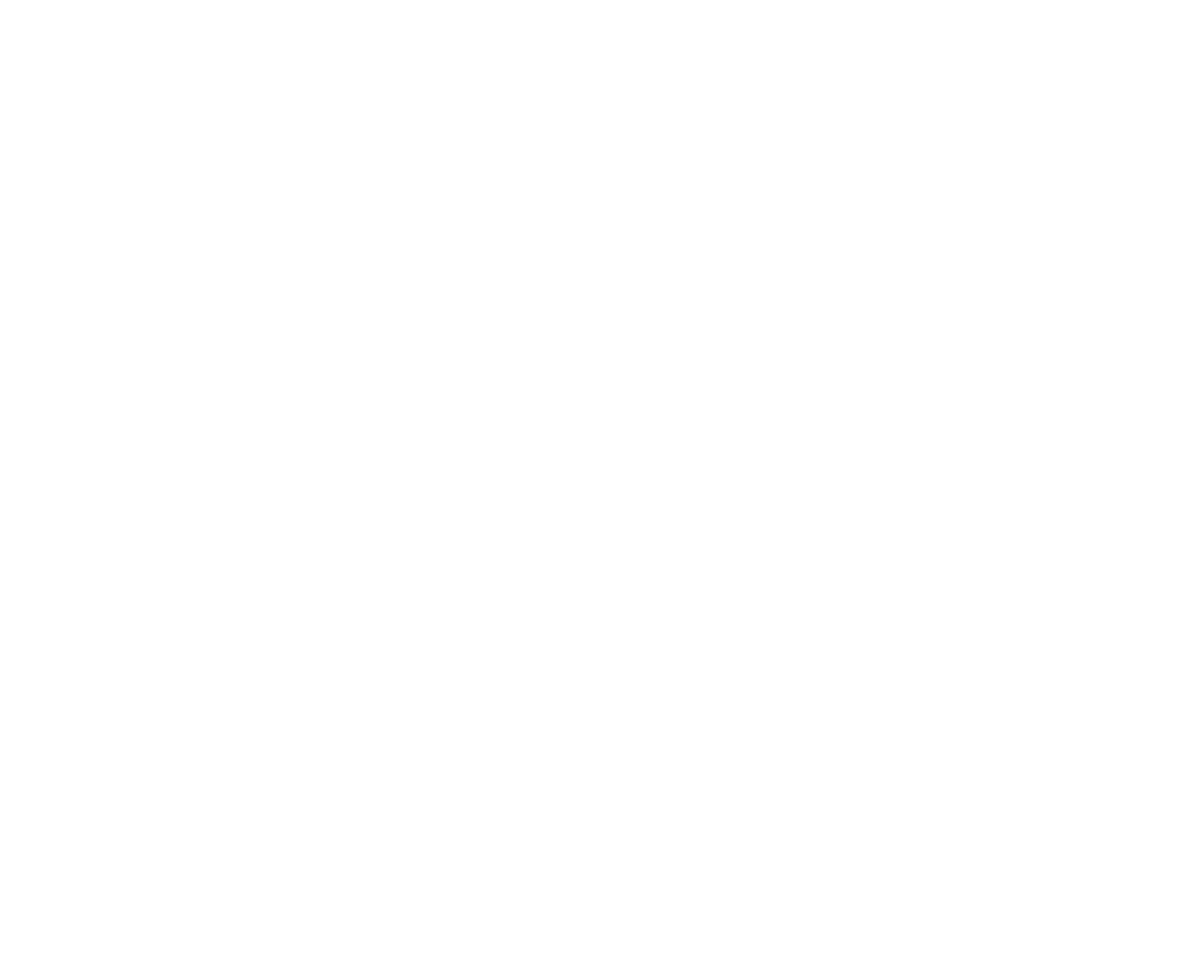
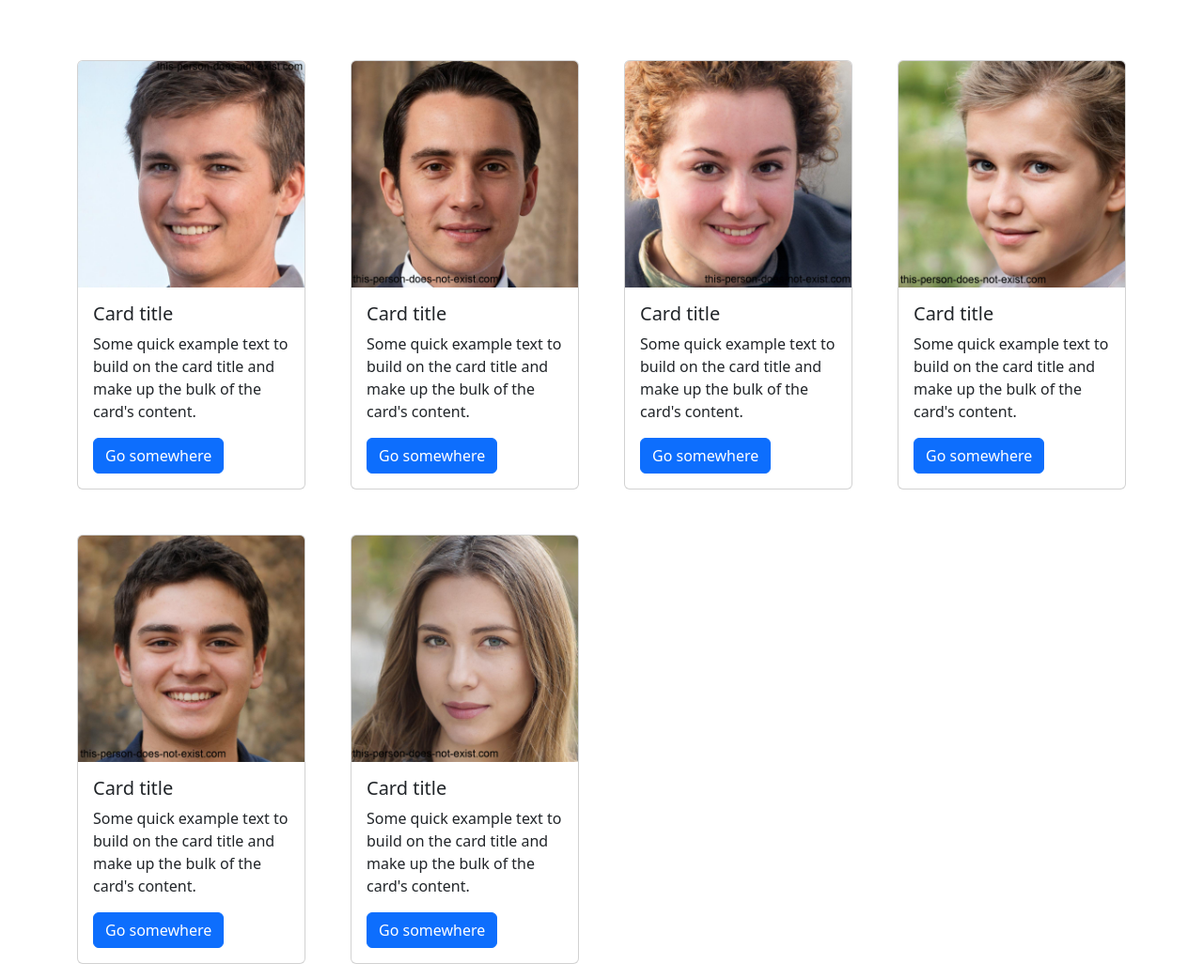
Before and after one commit to bagantegianluca/js-our-team, a plain HTML site: page index.html in a window 1280 px wide. Shown: the whole page at 94% size. Before the commit the page ends 800 px from the top, so only its background shows below. Drawn offline with nearby package versions, Linux system fonts and the light colour scheme.

Commit message:
Add html fixed cards  and JS console log loop

```diff
--- a/css/style.css
+++ b/css/style.css
@@ -2,6 +2,6 @@
     padding: 0;
     margin: 0;
     box-sizing: border-box;
-	text-decoration: none;
-	list-style: none;
+    text-decoration: none;
+    list-style: none;
 }
--- a/index.html
+++ b/index.html
@@ -4,9 +4,9 @@
 <head>
     <meta charset="UTF-8">
     <meta name="viewport" content="width=device-width, initial-scale=1.0">
-    <title>page-title</title>
+    <title>js-our-team</title>
 
-	<!-- Favicon -->
+    <!-- Favicon -->
     <link rel="icon" type="image/x-icon" href="./img/favicon.ico">
 
     <!-- Import FontAwesome -->
@@ -25,6 +25,98 @@
 
 <body>
 
+    <div class="container">
+        <div class="row my-3 g-5">
+
+            <div class="col-12 col-sm-6 col-md-6 col-lg-4 col-xl-3">
+
+                <div class="card">
+                    <img src="./img/pic1.jfif" class="card-img-top" alt="pic1">
+                    <div class="card-body">
+                        <h5 class="card-title">Card title</h5>
+                        <p class="card-text">Some quick example text to build on the card title and make up the bulk of
+                            the card's content.</p>
+                        <a href="#" class="btn btn-primary">Go somewhere</a>
+                    </div>
+                </div>
+
+            </div>
+
+            <div class="col-12 col-sm-6 col-md-6 col-lg-4 col-xl-3">
+
+                <div class="card">
+                    <img src="./img/pic2.jfif" class="card-img-top" alt="pic2">
+                    <div class="card-body">
+                        <h5 class="card-title">Card title</h5>
+                        <p class="card-text">Some quick example text to build on the card title and make up the bulk of
+                            the card's content.</p>
+                        <a href="#" class="btn btn-primary">Go somewhere</a>
+                    </div>
+                </div>
+
+            </div>
+
+            <div class="col-12 col-sm-6 col-md-6 col-lg-4 col-xl-3">
+
+                <div class="card">
+                    <img src="./img/pic3.jfif" class="card-img-top" alt="pic3">
+                    <div class="card-body">
+                        <h5 class="card-title">Card title</h5>
+                        <p class="card-text">Some quick example text to build on the card title and make up the bulk of
+                            the card's content.</p>
+                        <a href="#" class="btn btn-primary">Go somewhere</a>
+                    </div>
+                </div>
+
+            </div>
+
+            <div class="col-12 col-sm-6 col-md-6 col-lg-4 col-xl-3">
+
+                <div class="card">
+                    <img src="./img/pic4.jfif" class="card-img-top" alt="pic4">
+                    <div class="card-body">
+                        <h5 class="card-title">Card title</h5>
+                        <p class="card-text">Some quick example text to build on the card title and make up the bulk of
+                            the card's content.</p>
+                        <a href="#" class="btn btn-primary">Go somewhere</a>
+                    </div>
+                </div>
+
+            </div>
+
+            <div class="col-12 col-sm-6 col-md-6 col-lg-4 col-xl-3">
+
+                <div class="card">
+                    <img src="./img/pic5.jfif" class="card-img-top" alt="pic5">
+                    <div class="card-body">
+                        <h5 class="card-title">Card title</h5>
+                        <p class="card-text">Some quick example text to build on the card title and make up the bulk of
+                            the card's content.</p>
+                        <a href="#" class="btn btn-primary">Go somewhere</a>
+                    </div>
+                </div>
+
+            </div>
+
+            <div class="col-12 col-sm-6 col-md-6 col-lg-4 col-xl-3">
+
+                <div class="card">
+                    <img src="./img/pic6.jfif" class="card-img-top" alt="pic6">
+                    <div class="card-body">
+                        <h5 class="card-title">Card title</h5>
+                        <p class="card-text">Some quick example text to build on the card title and make up the bulk of
+                            the card's content.</p>
+                        <a href="#" class="btn btn-primary">Go somewhere</a>
+                    </div>
+                </div>
+
+            </div>
+
+
+
+        </div>
+    </div>
+
 
     <!-- Import Bootstrap JS -->
     <script src="https://cdn.jsdelivr.net/npm/bootstrap@5.3.2/dist/js/bootstrap.bundle.min.js"
--- a/js/main.js
+++ b/js/main.js
@@ -10,3 +10,39 @@ BONUS 1:
 Trasformare la stringa foto in una immagine effettiva
 BONUS 2:
 Organizzare i singoli membri in card/schede */
+
+// Create an array variable to contain all team member
+const team = [
+    {
+        name: 'John',
+        role: 'CEO',
+        pic: './img/pic1.jfif'
+    },
+    {
+        name: 'Jane',
+        role: 'CMO',
+        pic: './img/pic2.jfif'
+    },
+    {
+        name: 'Joseph',
+        role: 'CFO',
+        pic: './img/pic3.jfif'
+    },
+    {
+        name: 'Jessica',
+        role: 'CSO',
+        pic: './img/pic4.jfif'
+    },
+    {
+        name: 'Philiph',
+        role: 'CTO',
+        pic: './img/pic5.jfif'
+    }
+];
+
+// Create loop to print all memebers in console
+for (let i = 0; i < team.length; i++) {
+
+    console.log(team[i]);
+
+}
```
Also changed, not shown: img/pic1.jfif (added), img/pic2.jfif (added), img/pic3.jfif (added), img/pic4.jfif (added), img/pic5.jfif (added), img/pic6.jfif (added).
